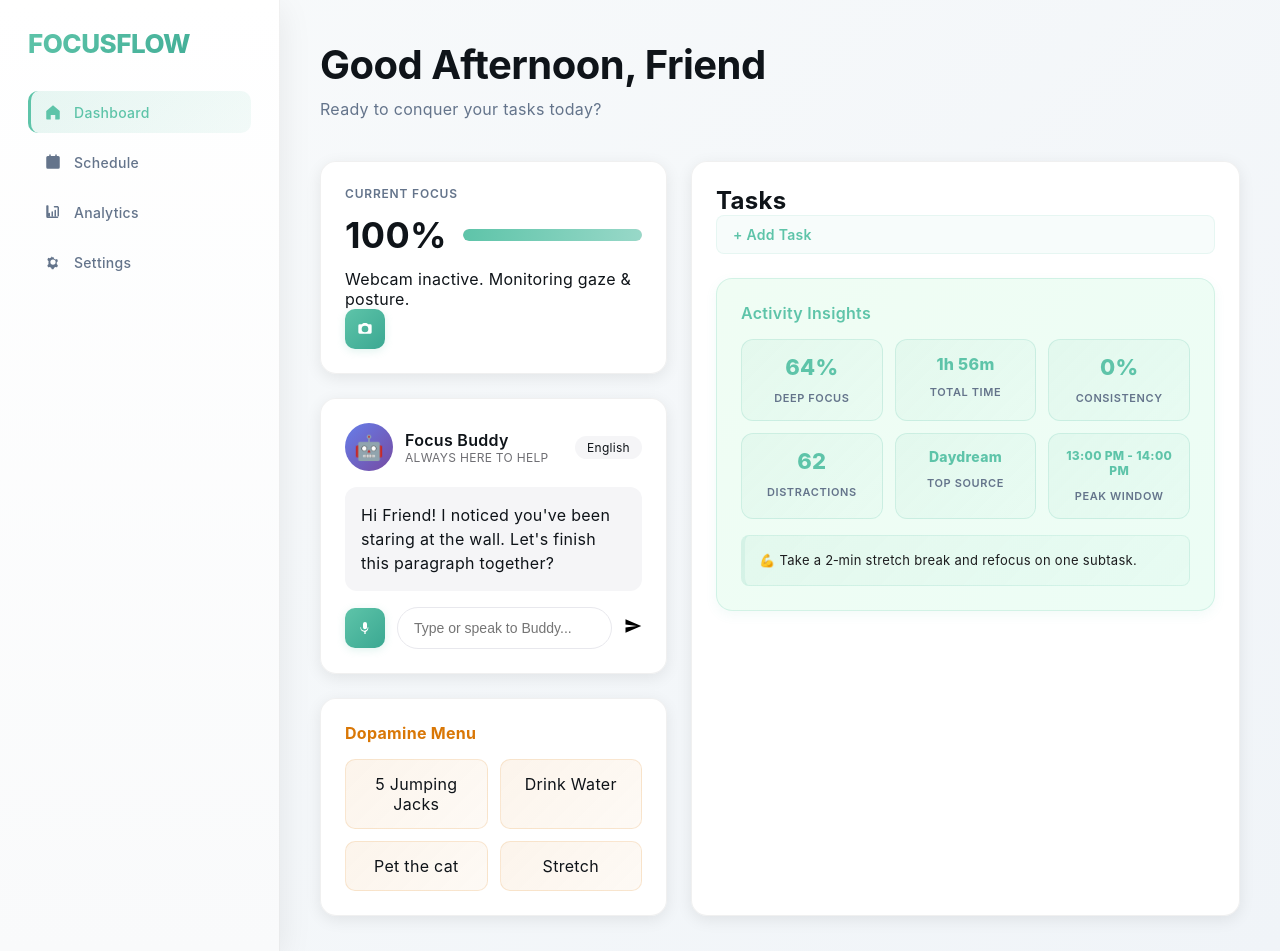
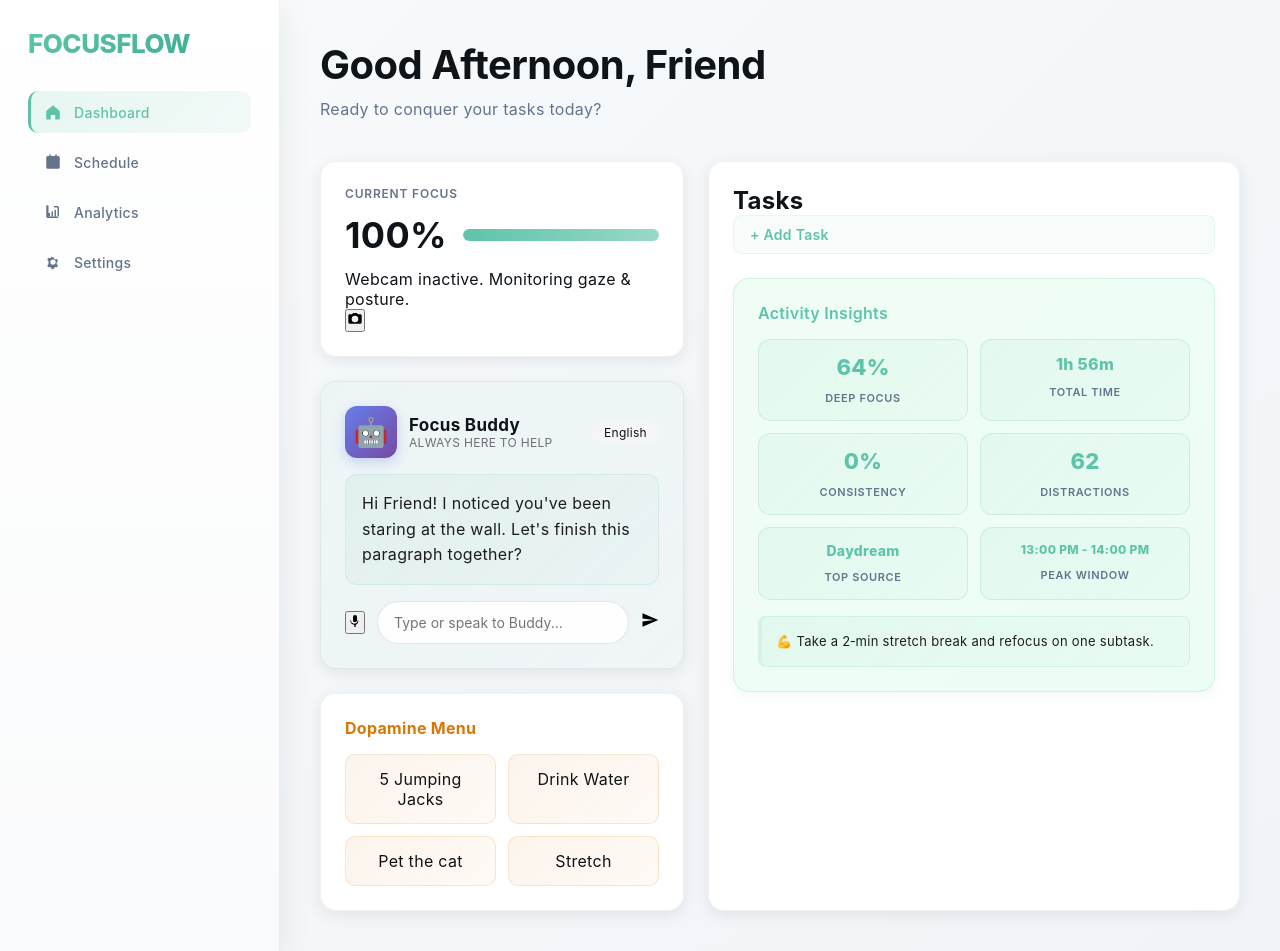
Before and after one commit to uswa12/ADHD-hci, a Flask app: page / in a window 1280 px wide. Run offline with Flask 3, Linux system fonts and the light colour scheme; data that the repository does not hold is empty; some web fonts are replaced.

Commit message:
GUI Modernization Part 2: Form elements, Focus Buddy, and interactive components
- Enhanced select dropdowns with modern borders and focus states
- Improved video feed with elevated shadow and border
- Modernized Focus Buddy component with gradient backgrounds
- Enhanced buddy avatar with larger size and shadow
- Updated buddy message styling with gradient background
- Improved chat input with modern border and focus effects
- Added smooth transitions to all form elements
- Enhanced language badges and buddy info text sizing
- Refined compact Focus Buddy sizing for sidebar
- Applied consistent modern styling across all input elements

```diff
--- a/focusflow/templates/index.html
+++ b/focusflow/templates/index.html
@@ -214,6 +214,7 @@
         /* Focus Buddy */
         .focus-buddy {
             margin-bottom: 24px;
+            background: linear-gradient(135deg, rgba(94, 196, 169, 0.06), rgba(94, 196, 169, 0.02));
         }
 
         .buddy-header {
@@ -258,19 +263,21 @@
         .focus-buddy.compact .chat-input { gap: 8px; }
 
         .buddy-avatar {
-            width: 48px;
-            height: 48px;
+            width: 52px;
+            height: 52px;
             background: linear-gradient(135deg, #667eea 0%, #764ba2 100%);
-            border-radius: 50%;
+            border-radius: 12px;
             display: flex;
             align-items: center;
             justify-content: center;
-            font-size: 24px;
+            font-size: 28px;
+            box-shadow: 0 4px 12px rgba(102, 126, 234, 0.3);
         }
 
         .buddy-info h4 {
-            font-size: 16px;
-            font-weight: 600;
+            font-size: 17px;
+            font-weight: 700;
+            color: #0f1419;
         }
 
         .buddy-info p {
@@ -287,11 +294,13 @@
         }
 
         .buddy-message {
-            background: #f5f5f7;
+            background: linear-gradient(135deg, rgba(94, 196, 169, 0.08), rgba(94, 196, 169, 0.03));
             padding: 16px;
             border-radius: 12px;
             margin-bottom: 16px;
-            line-height: 1.5;
+            line-height: 1.6;
+            border: 1px solid rgba(94, 196, 169, 0.15);
+            color: #1d1d1f;
         }
 
         .chat-input {
@@ -303,9 +312,20 @@
         .chat-input input {
             flex: 1;
             padding: 12px 16px;
-            border: 1px solid #e8e8ed;
+            border: 1.5px solid rgba(0, 0, 0, 0.1);
             border-radius: 24px;
             font-size: 14px;
+            background: rgba(255, 255, 255, 0.9);
+            transition: all 0.3s cubic-bezier(0.4, 0, 0.2, 1);
+            font-family: 'Inter', -apple-system, BlinkMacSystemFont, 'Segoe UI', sans-serif;
+        }
+
+        .chat-input input:focus {
+            outline: none;
+            border-color: #5ec4a9;
+            box-shadow: 0 0 0 4px rgba(94, 196, 169, 0.15);
+            background: white;
+        }
         }
 
         .mic-button {
```
Also changed, not shown: other parts of focusflow/templates/index.html (+33 -13 lines).
